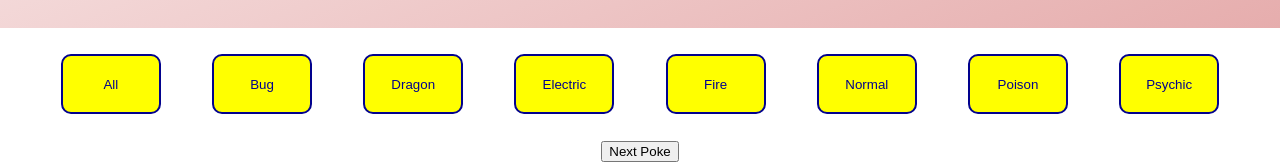
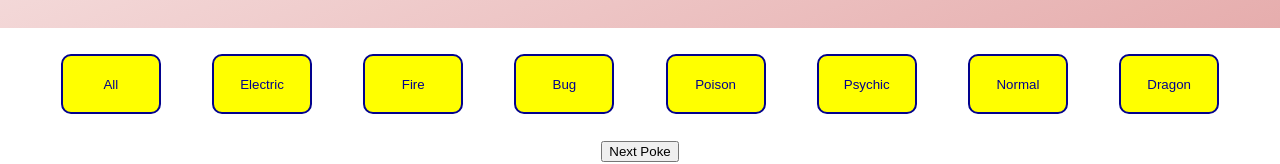
Before and after one commit to danielPantalena/Trybe, a React (Create React App) app in the folder 12-block/my-pokedex/: page / in a window 1280 px wide. Shown: the part 506-670 px from the top of the page. Built offline with nearby package versions, Linux system fonts and the light colour scheme.

Commit message:
add typerArray

```diff
--- a/12-block/my-pokedex/src/App.js
+++ b/12-block/my-pokedex/src/App.js
@@ -56,7 +56,7 @@ class App extends React.Component {
     return (
       <div className="App">
         <Pokedex pokemons={this.state.pokemon} />
-        <TypesButtons handleClick={this.filterType} />
+        <TypesButtons handleClick={this.filterType} pokemons={pokemonsObjs} />
         <br />
         <AddPokeButton
           handleClick={this.nextPoke}
--- a/12-block/my-pokedex/src/components/Pokedex/Pokedex.js
+++ b/12-block/my-pokedex/src/components/Pokedex/Pokedex.js
@@ -7,7 +7,7 @@ class Pokedex extends React.Component {
     const { pokemons } = this.props;
     return (
       <div className="pokedex">
-        {pokemons.map(poke => (
+        {pokemons.map((poke) => (
           <Pokemon key={poke.id} pokemon={poke} />
         ))}
       </div>
--- a/12-block/my-pokedex/src/components/TypesButtons/TypesButtons.js
+++ b/12-block/my-pokedex/src/components/TypesButtons/TypesButtons.js
@@ -3,16 +3,14 @@ import TypeButton from './TypeButton/TypeButton';
 
 class TypesButtons extends React.Component {
   render() {
+    const typesArray = this.props.pokemons.reduce((typeArr, {type}) => {
+      if (!typeArr.includes(type)) typeArr.push(type);
+      return typeArr;
+    }, ['All'])
+    console.log(typesArray)
     return (
       <>
-        <TypeButton handleClick={this.props.handleClick} type="All" />
-        <TypeButton handleClick={this.props.handleClick} type="Bug" />
-        <TypeButton handleClick={this.props.handleClick} type="Dragon" />
-        <TypeButton handleClick={this.props.handleClick} type="Electric" />
-        <TypeButton handleClick={this.props.handleClick} type="Fire" />
-        <TypeButton handleClick={this.props.handleClick} type="Normal" />
-        <TypeButton handleClick={this.props.handleClick} type="Poison" />
-        <TypeButton handleClick={this.props.handleClick} type="Psychic" />
+        {typesArray.map(type => <TypeButton handleClick={this.props.handleClick} type={type} />)}
       </>
     );
   }
```
